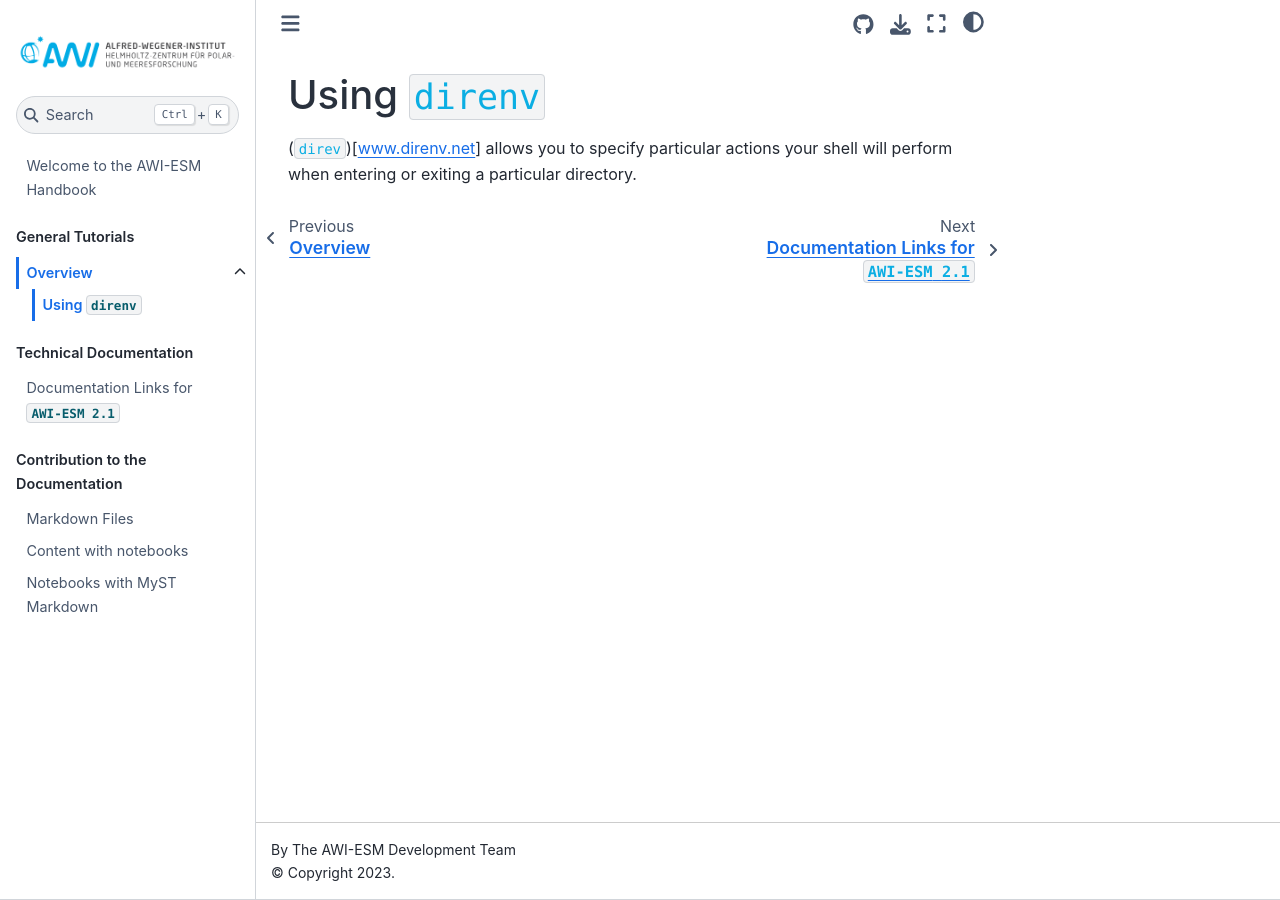
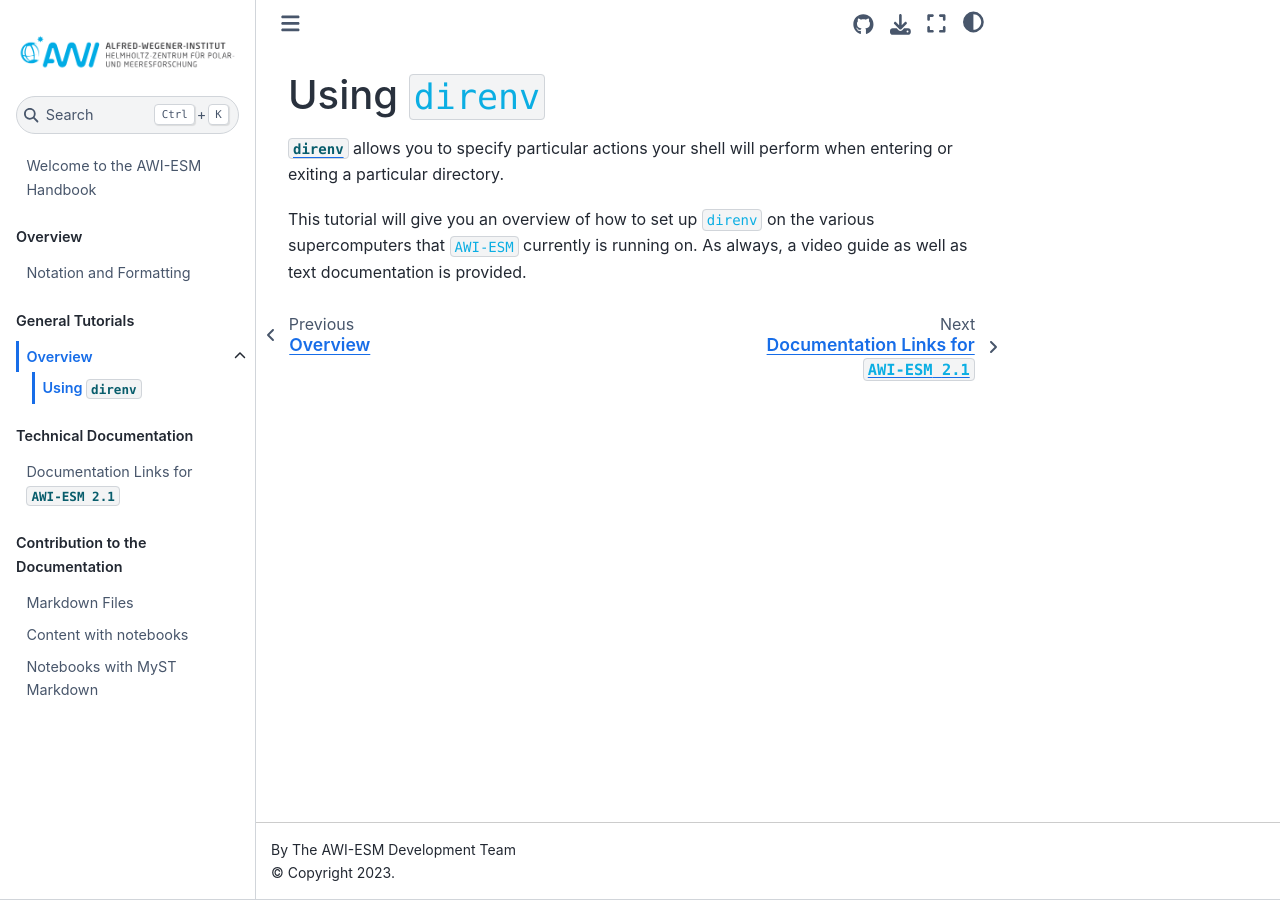
Before and after one commit to gknorr/docs, a Jupyter Book: the page built from docs/direnv.md, in a window 1280 px wide. Built offline with Jupyter Book 1.0.4 settings and Sphinx 7.4.7 and the Sphinx Book theme 1.1.4, drawn with Linux system fonts in a browser that asks for light colours.

Commit message:
docs: start on notation

```diff
--- a/docs/_toc.yml
+++ b/docs/_toc.yml
@@ -4,6 +4,9 @@
 format: jb-book
 root: intro
 parts:
+  - caption: Overview
+    chapters:
+    - file: notation
   - caption: General Tutorials
     chapters:
       - file: general_tutorials_overview
--- a/docs/direnv.md
+++ b/docs/direnv.md
@@ -1,4 +1,8 @@
 # Using `direnv`
 
-(`direv`)[www.direnv.net] allows you to specify particular actions your shell
+[`direnv`](https://www.direnv.net) allows you to specify particular actions your shell
 will perform when entering or exiting a particular directory.
+
+This tutorial will give you an overview of how to set up `direnv` on the
+various supercomputers that `AWI-ESM` currently is running on. As always, a
+video guide as well as text documentation is provided.
```
Also changed, not shown: docs/notation.md (added, +29 -0 lines).
